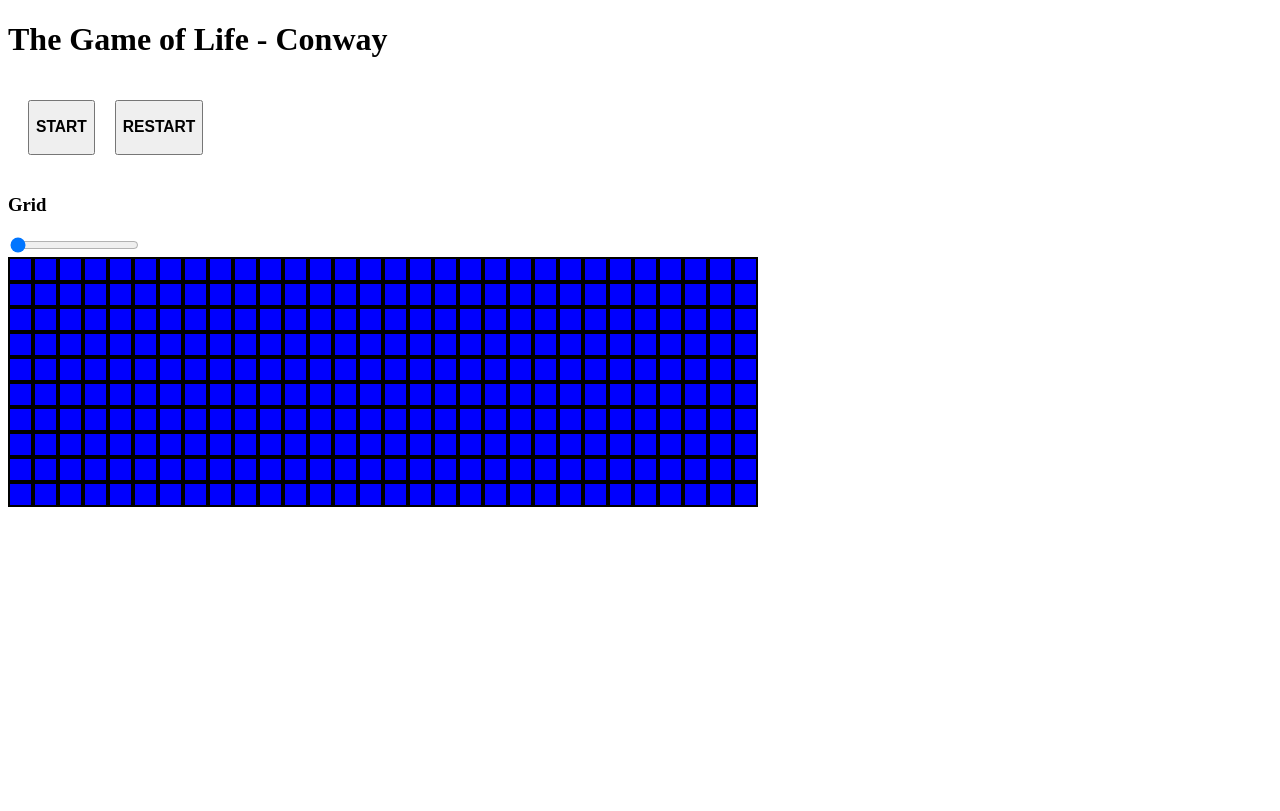
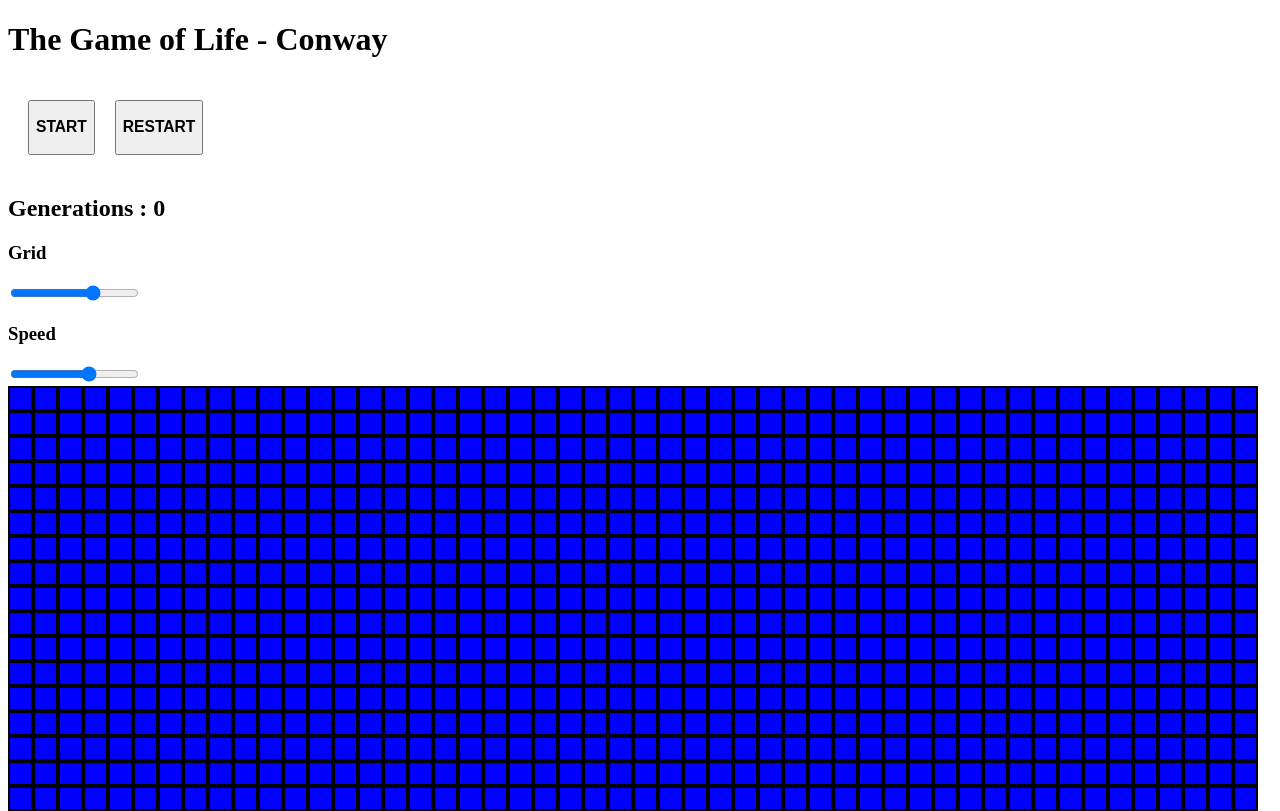
Before and after one commit to Heckiz/gameOfLife-Conway, a React (Vite) app: page / in a window 1280 px wide. Shown: the top 811 px of the page. Built offline with nearby package versions, Linux system fonts and the light colour scheme.

Commit message:
add function to manage speed and a generation indicator

```diff
--- a/src/app/gameSlice.js
+++ b/src/app/gameSlice.js
@@ -5,14 +5,15 @@ export const gameSlice = createSlice({
   name: 'game',
   initialState: {
     gameConfig: {
-      rows: 10,
-      cols: 30
+      rows: 30,
+      cols: 50,
+      speed: 300
     },
     cellGrid: [],
     running: false,
+    generations: 0
   },
   reducers: {
-
     // Redux Toolkit allows us to write "mutating" logic in reducers. It
     // doesn't actually mutate the gistate because it uses the Immer library,
     // which detects changes to a "draft state" and produces a brand new
@@ -25,6 +26,8 @@ export const gameSlice = createSlice({
         grid[i] = Array.from(Array(cols), () => false);
       }
       state.cellGrid = grid;
+      state.generations = 0;
+
     },
 
     handleGrid: (state, action) => {
@@ -32,7 +35,9 @@ export const gameSlice = createSlice({
       state.gameConfig.rows = action.payload
       state.gameConfig.cols = parseInt(action.payload) + 20;
     },
-
+    handleSpeed: (state, action) => {
+      state.gameConfig.speed = -action.payload
+    },
     handleLifeCell: (state, action) => {
       const { row, col } = action.payload;
 
@@ -58,11 +63,11 @@ export const gameSlice = createSlice({
       }
 
       state.cellGrid = newGrid;
+      state.generations++;
     }
   }
 })
 
-// Action creators are generated for each case reducer function
-export const { newCellGrid, handleLifeCell, handleRunning, handleGrid, playSimulation } = gameSlice.actions
+export const { newCellGrid, handleLifeCell, handleRunning, handleGrid, handleSpeed, playSimulation } = gameSlice.actions
 
 export default gameSlice.reducer
--- a/src/components/GamePanel/GamePanel.jsx
+++ b/src/components/GamePanel/GamePanel.jsx
@@ -1,14 +1,14 @@
 import React from 'react'
-import { handleGrid, handleRunning, newCellGrid, playSimulation } from "../../app/gameSlice";
+import { handleGrid, handleRunning, newCellGrid, handleSpeed, playSimulation } from "../../app/gameSlice";
 import { useDispatch, useSelector } from 'react-redux'
 import useInterval from '../../common/useInterval';
 
 
 export default function GamePanel() {
-    const { gameConfig, running } = useSelector(state => state.gameData);
+    const { gameConfig, running, generations } = useSelector(state => state.gameData);
     const dispatch = useDispatch();
 
-    useInterval(()=> dispatch(playSimulation()), running ? 300 : null )
+    useInterval(()=> dispatch(playSimulation()), running ? gameConfig.speed : null )
 
 
     return (
@@ -23,12 +23,17 @@ export default function GamePanel() {
                 }
             </button>
 
-            <button onClick={() => dispatch(newCellGrid(gameConfig))}>
+            <button onClick={() =>{
+                dispatch(newCellGrid(gameConfig));
+                if(running) dispatch(handleRunning())
+            }}>
                 <h3>RESTART</h3>
             </button>
-
+            <h2>Generations : {generations}</h2>
             <h3>Grid</h3>
-            <input onChange={(e) => dispatch(handleGrid(e.target.value))} type="range" min="10" max="40" step="5" defaultValue="10"/>
+            <input onChange={(e) => dispatch(handleGrid(e.target.value))} type="range" min="10" max="40" step="5" defaultValue="30"/>
+            <h3>Speed</h3>
+            <input onChange={(e) => dispatch(handleSpeed(e.target.value))} type="range"  min="-800" max="-0" step="50" defaultValue="-300"/>
 
         </div>
     )
```
